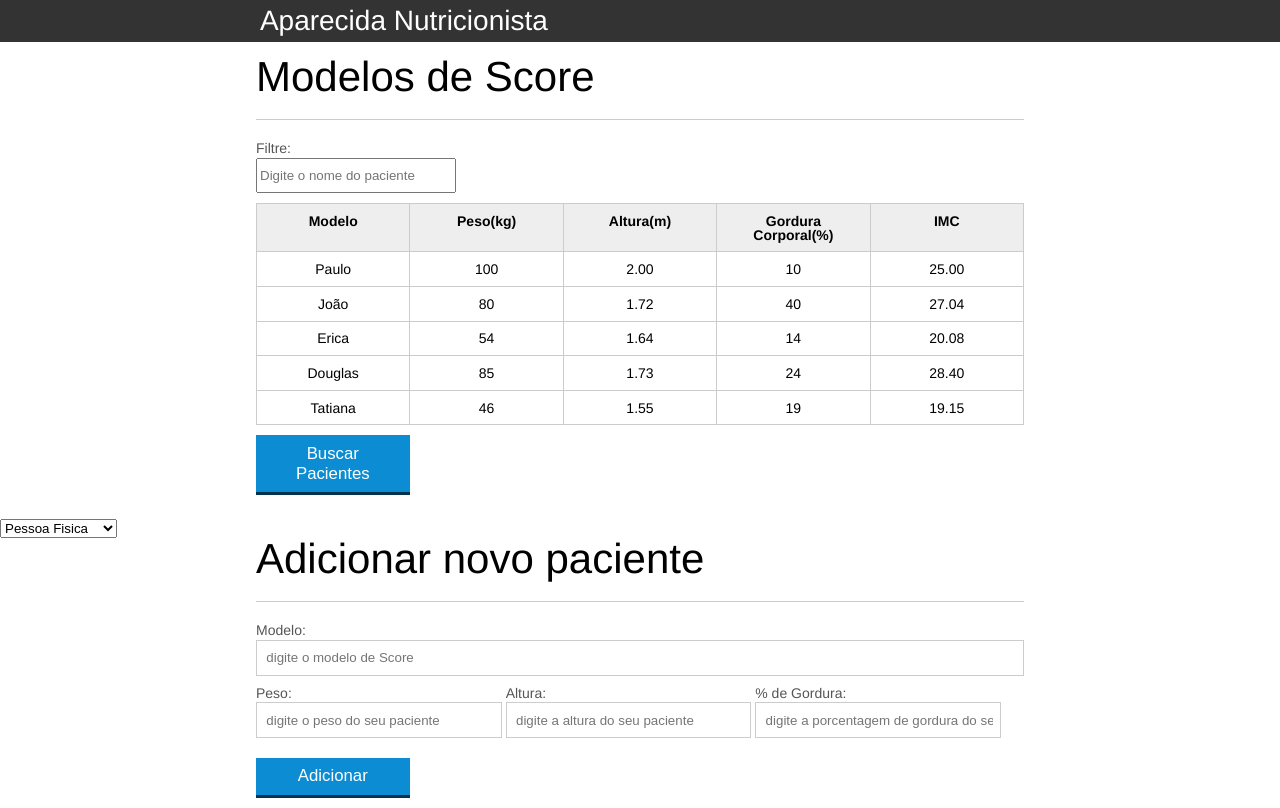
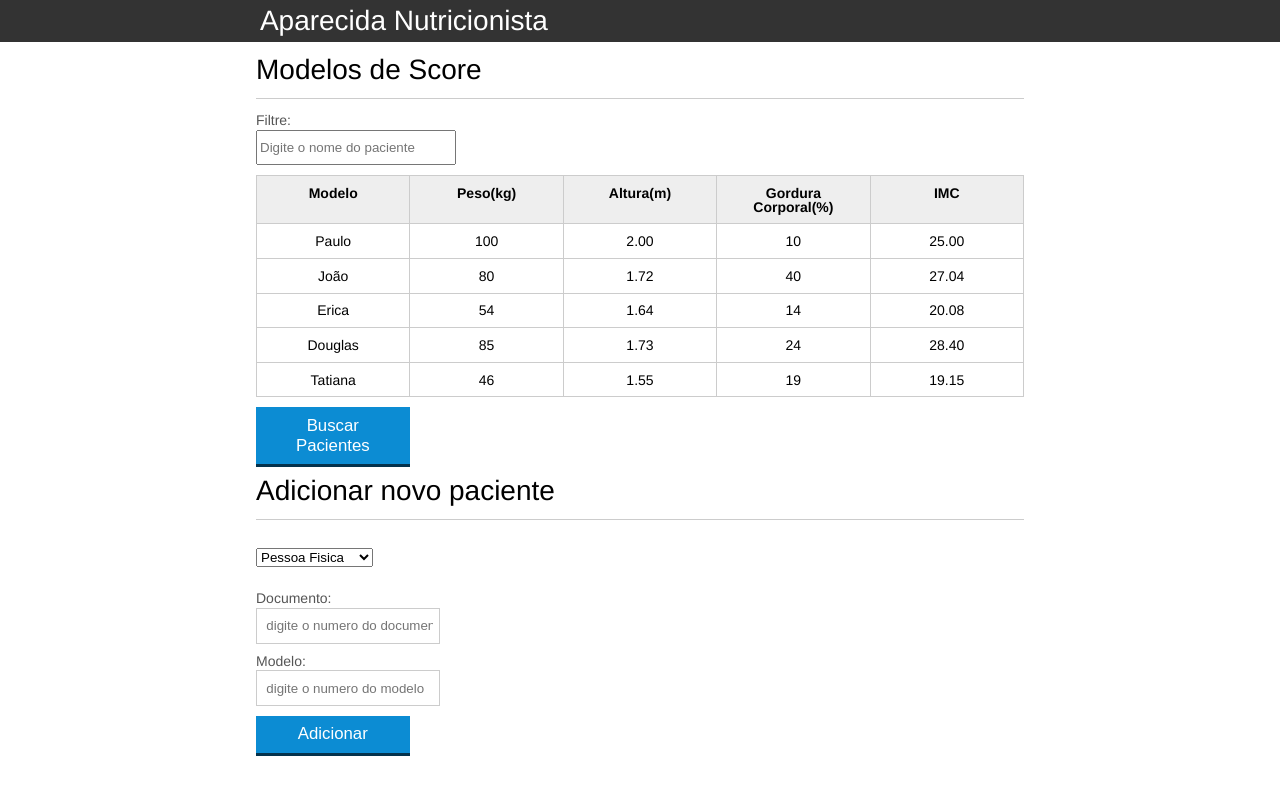
Before and after one commit to FlvAvsGit/Curso-Git-Controle-e-Compartilhe-seu-codigo, a plain HTML site: page index.html in a window 1280 px wide. Drawn offline with Linux system fonts and the light colour scheme.

Commit message:
acerto tamanho h2

```diff
--- a/css/index.css
+++ b/css/index.css
@@ -44,7 +44,7 @@ section{
 }
 
 section h2{
-	font-size: 3em;
+	font-size: 2em;
 	display: block;
 	padding-bottom: .5em;
 	border-bottom: 1px solid #ccc;
@@ -91,9 +91,9 @@ label{
 }
 
 .grupo{
-	width: 32%;
-	display: inline-block;
-	padding: 10px 0px;
+	width: 24%;
+	display: inherit;
+	padding: 10px 0px 0px;
 }
 
 button{
--- a/index.html
+++ b/index.html
@@ -78,33 +78,29 @@
 			</section>
 		</main>
 
-		<br>
+
+
+		<section class="container">
+		    <h2 id="titulo-form">Adicionar novo paciente</h2>
+			<ul id="mensagens-erro"></ul>
+
+			<br>
 			<select name="pessoa">
 			<option value="F">Pessoa Fisica
 			<option value="J">Pessoa Juridica
 			</select>
-		<br>
+			<br><br>
 
-		<section class="container">
-		    <h2 id="titulo-form">Adicionar novo paciente</h2>
-			<ul id="mensagens-erro"></ul>
-		    <form id="form-adiciona">
-		        <div class="">
-		            <label for="modelo">Modelo:</label>
-		            <input id="modelo" name="modelo" type="text" placeholder="digite o modelo de Score" class="campo">
+			<form id="form-adiciona">
+		        <div class="grupo">
+		            <label for="documento">Documento:</label>
+		            <input id="documento" name="documento" type="text" placeholder="digite o numero do documento" class="campo campo-medio">
 		        </div>
 		        <div class="grupo">
-		            <label for="peso">Peso:</label>
-		            <input id="peso" name="peso" type="text" placeholder="digite o peso do seu paciente" class="campo campo-medio">
+		            <label for="modelo">Modelo:</label>
+		            <input id="modelo" name="modelo" type="text" placeholder="digite o numero do modelo" class="campo campo-medio">
 		        </div>
-		        <div class="grupo">
-		            <label for="altura">Altura:</label>
-		            <input id="altura" name="altura" type="text" placeholder="digite a altura do seu paciente" class="campo campo-medio">
-		        </div>
-		        <div class="grupo">
-		            <label for="gordura">% de Gordura:</label>
-		            <input id="gordura" type="text" placeholder="digite a porcentagem de gordura do seu paciente" class="campo campo-medio">
-		        </div>
+
 
 		        <button id="adicionar-paciente" class="botao bto-principal">Adicionar</button>
 		    </form>
```
